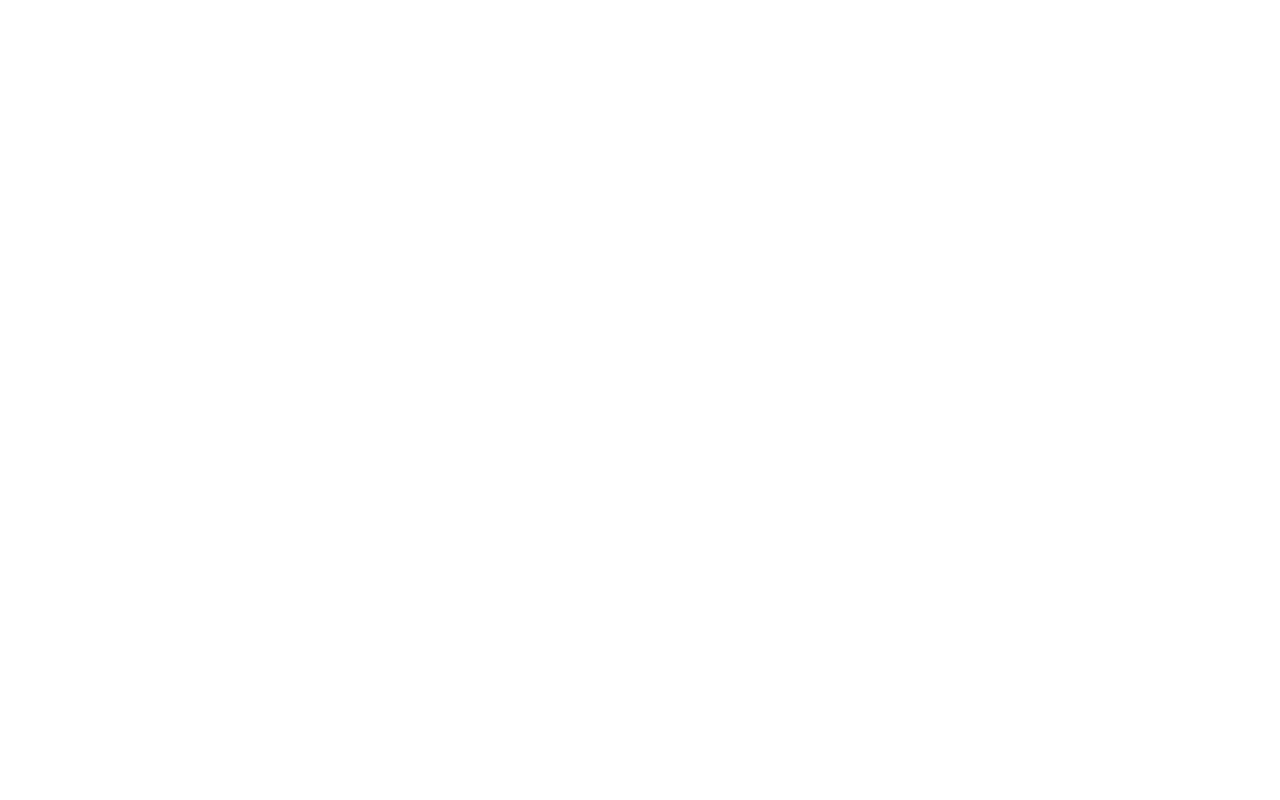
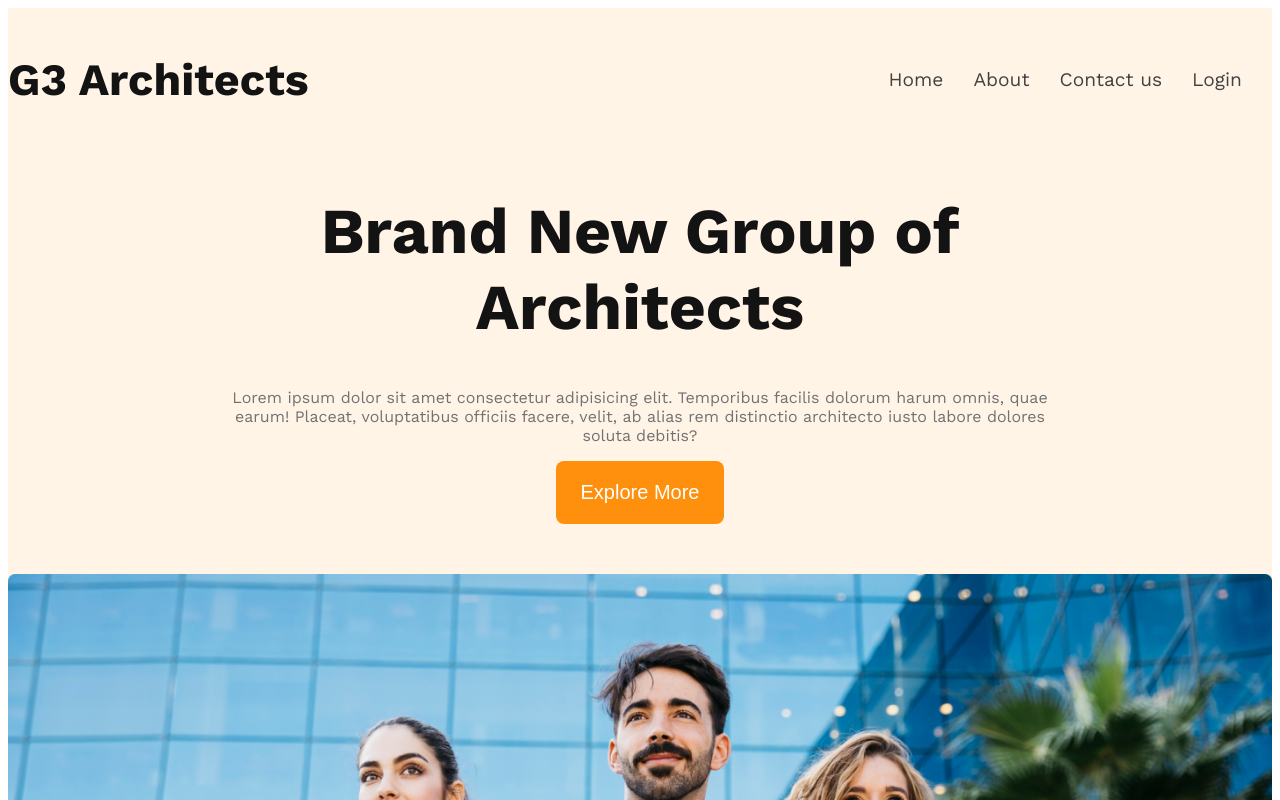
Before and after one commit to saif001ali/g3-architects-website, a plain HTML site: page index.html in a window 1280 px wide. Shown: the top 800 px of the page. Drawn offline with nearby package versions, Linux system fonts and the light colour scheme.

Commit message:
banner section added

```diff
--- a/index.html
+++ b/index.html
@@ -3,12 +3,28 @@
 <head>
     <meta charset="UTF-8">
     <meta name="viewport" content="width=device-width, initial-scale=1.0">
-    <title>G3 Architecs Website</title>
+    <title>G3 Architects Website</title>
     <link rel="stylesheet" href="styles/architect.css">
 </head>
-<body>
-    <header>
-
+<body class="work-sans-font">
+    <header class="bg-primary">
+        <nav class="navbar display-flex">
+            <h3 class="text-dark-1">G3 Architects</h3>
+            <ul class="nav-links display-flex">
+                <li class="nav-item"><a href="" class="nav-link text-dark-2">Home</a></li>
+                <li class="nav-item"><a href="" class="nav-link text-dark-2">About</a></li>
+                <li class="nav-item"><a href="" class="nav-link text-dark-2">Contact us</a></li>
+                <li class="nav-item"><a href="" class="nav-link text-dark-2">Login</a></li>
+            </ul>
+        </nav>
+        <div class="banner">
+            <div class="banner-content">
+                <h1 class="banner-title">Brand New Group of Architects</h1>
+                <p class="text-dark-3">Lorem ipsum dolor sit amet consectetur adipisicing elit. Temporibus facilis dolorum harum omnis, quae earum! Placeat, voluptatibus officiis facere, velit, ab alias rem distinctio architecto iusto labore dolores soluta debitis?</p>
+                <button class="btn-orange">Explore More</button>
+            </div>
+            <img src="images/banner.png" alt="">
+        </div>
     </header>
 
     <main>
--- a/styles/architect.css
+++ b/styles/architect.css
@@ -5,4 +5,96 @@
     font-optical-sizing: auto;
     font-weight: 400; /* we can add the regular font-weight here. thats By default */
     font-style: normal;
-  }
+}
+
+/* Shared Styles -------------------------------*/
+
+.display-flex {
+    display: flex;
+}
+
+.bg-primary {
+    background-color: rgba(255, 144, 14, 0.1);
+}
+
+.btn-orange {
+    background-color: #FF900E;
+    color: white;
+    font-size: 1.25rem;
+    padding: 20px 25px;
+    border-radius: 8px;
+    border: none;
+}
+
+.text-dark-1 {
+    color: rgba(19, 19, 19, 1);
+    font-size: 2.8rem;
+}
+
+.text-dark-2 {
+    color: rgba(66, 66, 66, 1);
+    font-size: 1.2rem;
+}
+
+.text-dark-3 {
+    color: rgba(114, 114, 114, 1); /* To use HEX put # then color code */
+    font-size: 1rem;
+}
+
+/* Navbar styles -------------------------------*/
+
+.navbar {
+    justify-content: space-between;
+    align-items: center;
+}
+
+/* Most browsers give <header> a default display: block and make it stretch the full width of its parent container. If you apply margin: 0 auto; without setting a specific width, it won’t center anything, because there's no space left to create "auto" margins. */
+/* Thats why applying MARGIN:0 auto; to the child of <header> separately is better */
+
+.navbar , .banner {
+    max-width: 1440px;
+    margin: 0 auto;
+}
+
+.nav-item {
+    list-style: none;
+    margin-right: 30px;
+}
+
+.nav-link {
+    text-decoration: none;
+
+}
+
+/* Banner styles ---------------------------------*/
+
+.banner-title {
+    color: rgba(19, 19, 19, 1);
+    font-size: 4rem;
+}
+
+.banner-content {
+    max-width: 850px;
+    margin: 0 auto;
+    text-align: center;
+    margin-bottom: 50px;
+}
+
+.banner img {
+    width: 100%; /* Makes the image responsive by letting it take the 100% width space of your parent .banner */
+}
+
+/* MediaQuery for header =========================== */
+
+@media screen and (max-width:576px) {
+    .navbar , .nav-link {
+        flex-direction: column;
+    }
+}
+
+@media screen and (min-width:577px) and (max-width:992px) {
+    .navbar {
+        flex-direction: column;
+    }
+}
+/* footer styles */
```
